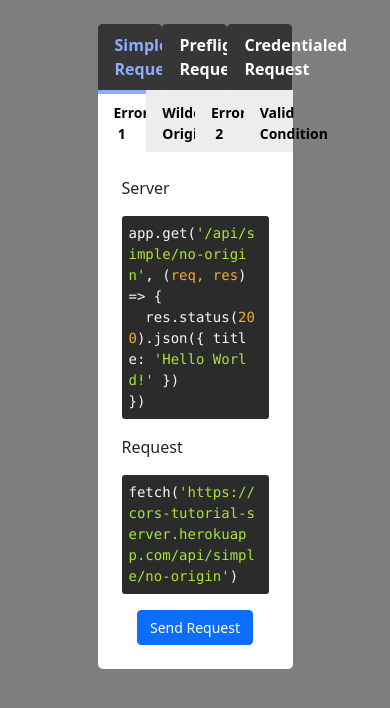
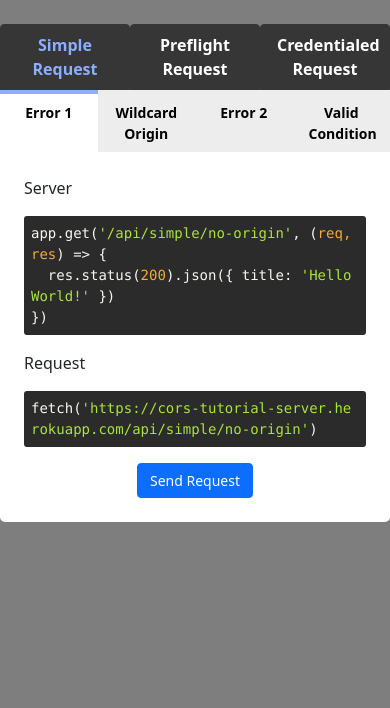
Before and after one commit to chuckchoiboi/cors-tutorial, a React (Create React App) app: page / in a window 390 px wide. Shown: the top 708 px of the page. Built offline with nearby package versions, Linux system fonts and the light colour scheme.

Commit message:
add media query to resize app window

```diff
--- a/src/App.css
+++ b/src/App.css
@@ -100,3 +100,10 @@
 .btn {
   font-size: 14px !important;
 }
+
+/* Media Queries */
+@media only screen and (max-width: 900px) {
+  .PrimaryTabs {
+    width: 100%;
+  }
+}
```
